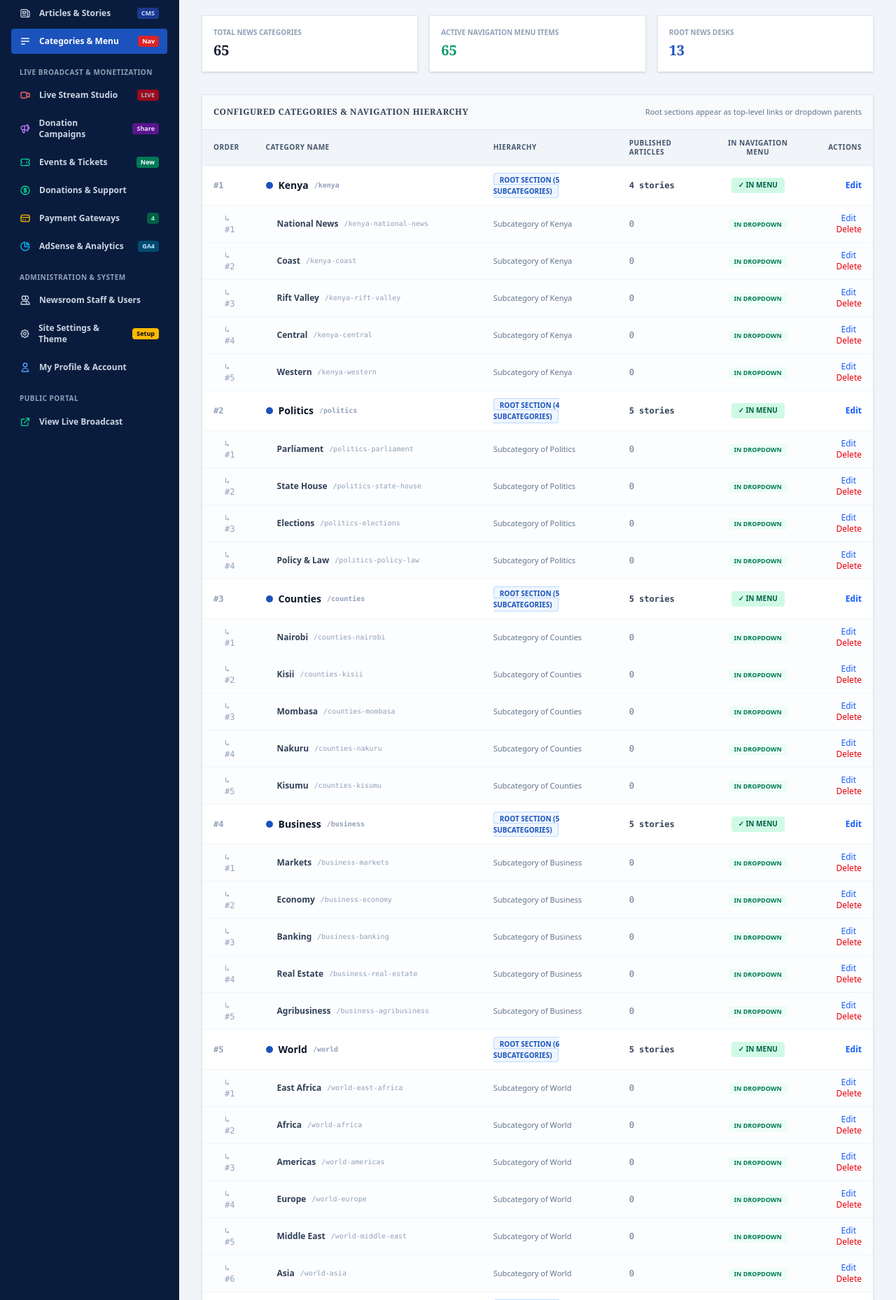
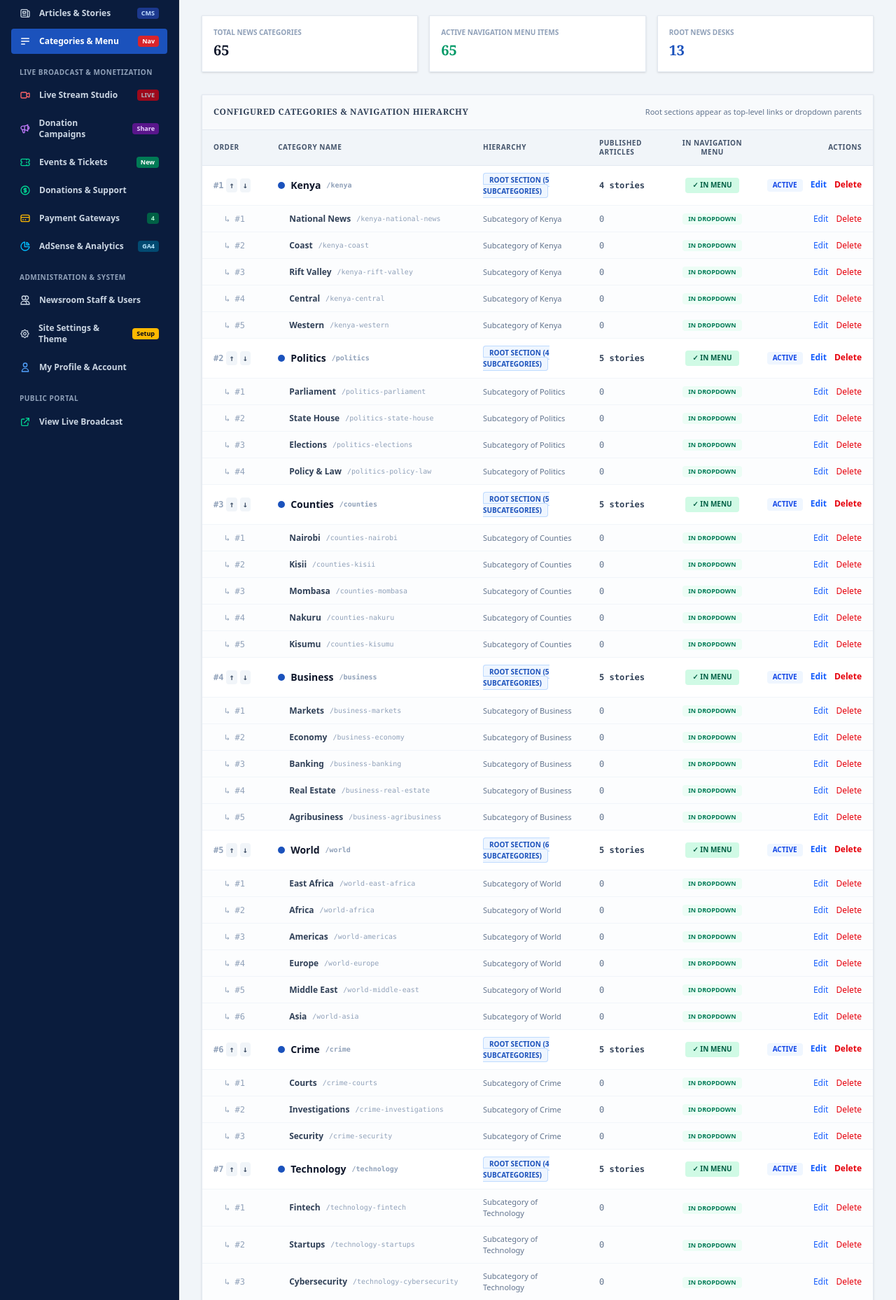
Before and after one commit to motechgroup/kisiitvcms, a Laravel app: page /admin/categories in a window 1280 px wide. Shown: the part 190-2048 px from the top of the page at 70% size. Run offline with Laravel 12, Linux system fonts and the light colour scheme; a user stored in the database is signed in; data comes from the database, SQL or seed files in the repository; style sheets or scripts are compiled from the project's sources; some web fonts are replaced.

Commit message:
feat(events,nav): seed demo Kisii TV event and add category reorder, active toggle, and safe delete

```diff
--- a/app/Http/Controllers/Admin/CategoryController.php
+++ b/app/Http/Controllers/Admin/CategoryController.php
@@ -3,9 +3,11 @@
 namespace App\Http\Controllers\Admin;
 
 use App\Http\Controllers\Controller;
+use App\Models\Article;
 use App\Models\Category;
 use Illuminate\Http\RedirectResponse;
 use Illuminate\Http\Request;
+use Illuminate\Support\Facades\DB;
 use Illuminate\Support\Str;
 use Illuminate\View\View;
 
@@ -124,24 +126,95 @@ class CategoryController extends Controller
     }
 
     /**
-     * Remove the specified category from database.
+     * Quick toggle for category active status.
+     */
+    public function toggleActive(Category $category): RedirectResponse
+    {
+        $category->is_active = ! $category->is_active;
+        $category->save();
+
+        $status = $category->is_active ? 'activated' : 'disabled';
+
+        return redirect()->route('admin.categories.index')
+            ->with('success', "Category '{$category->name}' has been {$status}.");
+    }
+
+    /**
+     * Move a category up or down in the navigation display order.
+     */
+    public function move(Request $request, Category $category): RedirectResponse
+    {
+        $direction = $request->input('direction', 'up');
+
+        $siblings = Category::where('parent_id', $category->parent_id)
+            ->orderBy('display_order')
+            ->orderBy('id')
+            ->get()
+            ->values();
+
+        $currentIndex = $siblings->search(fn (Category $item) => $item->id === $category->id);
+
+        if ($currentIndex !== false) {
+            $targetIndex = $direction === 'down' ? $currentIndex + 1 : $currentIndex - 1;
+
+            if ($siblings->has($targetIndex)) {
+                $reordered = $siblings->all();
+                [$reordered[$currentIndex], $reordered[$targetIndex]] = [$reordered[$targetIndex], $reordered[$currentIndex]];
+
+                foreach ($reordered as $order => $item) {
+                    $item->update(['display_order' => $order + 1]);
+                }
+            }
+        }
+
+        return redirect()->route('admin.categories.index')
+            ->with('success', "Navigation order updated for '{$category->name}'.");
+    }
+
+    /**
+     * Safely delete a category (reassigning any articles and preserving subcategories).
      */
     public function destroy(Category $category): RedirectResponse
     {
-        if ($category->articles()->exists()) {
-            return redirect()->route('admin.categories.index')
-                ->with('error', "Cannot delete category '{$category->name}' because it contains articles. Reassign or remove its articles first.");
+        $name = $category->name;
+        $articleCount = $category->articles()->count();
+
+        if ($articleCount > 0) {
+            $fallback = $category->parent_id
+                ? Category::find($category->parent_id)
+                : Category::where('id', '!=', $category->id)
+                    ->whereNull('parent_id')
+                    ->orderBy('display_order')
+                    ->first()
+                    ?? Category::where('id', '!=', $category->id)->first();
+
+            if (! $fallback) {
+                return redirect()->route('admin.categories.index')
+                    ->with('error', "Cannot delete '{$name}' because it is the only category left and still has {$articleCount} articles.");
+            }
         }
 
-        if ($category->children()->exists()) {
-            return redirect()->route('admin.categories.index')
-                ->with('error', "Cannot delete category '{$category->name}' because it has subcategories. Reassign or remove subcategories first.");
-        }
+        DB::transaction(function () use ($category, $articleCount): void {
+            if ($articleCount > 0) {
+                $fallbackId = $category->parent_id
+                    ?: Category::where('id', '!=', $category->id)
+                        ->whereNull('parent_id')
+                        ->orderBy('display_order')
+                        ->value('id')
+                    ?: Category::where('id', '!=', $category->id)->value('id');
 
-        $name = $category->name;
-        $category->delete();
+                Article::where('category_id', $category->id)->update(['category_id' => $fallbackId]);
+            }
+
+            Article::where('subcategory_id', $category->id)->update(['subcategory_id' => null]);
+            Category::where('parent_id', $category->id)->update(['parent_id' => $category->parent_id]);
+
+            $category->delete();
+        });
+
+        $note = $articleCount > 0 ? " ({$articleCount} articles were safely reassigned)." : '.';
 
         return redirect()->route('admin.categories.index')
-            ->with('success', "Category '{$name}' deleted successfully.");
+            ->with('success', "Category '{$name}' deleted successfully{$note}");
     }
 }
--- a/resources/views/admin/categories/index.blade.php
+++ b/resources/views/admin/categories/index.blade.php
@@ -62,8 +62,22 @@
                     @forelse($rootCategories as $root)
                         <!-- ROOT CATEGORY ROW -->
                         <tr class="bg-white hover:bg-slate-50/80 transition font-semibold">
-                            <td class="py-3 px-4 font-mono text-slate-400">
-                                #{{ $root->display_order }}
+                            <td class="py-3 px-4 font-mono text-slate-400 whitespace-nowrap">
+                                <div class="flex items-center gap-1">
+                                    <span>#{{ $root->display_order }}</span>
+                                    <form method="POST" action="{{ route('admin.categories.move', $root) }}" class="inline">
+                                        @csrf
+                                        @method('PATCH')
+                                        <input type="hidden" name="direction" value="up">
+                                        <button type="submit" title="Move Up" class="px-1 py-0.5 rounded bg-slate-100 hover:bg-slate-200 text-slate-600 cursor-pointer">&uarr;</button>
+                                    </form>
+                                    <form method="POST" action="{{ route('admin.categories.move', $root) }}" class="inline">
+                                        @csrf
+                                        @method('PATCH')
+                                        <input type="hidden" name="direction" value="down">
+                                        <button type="submit" title="Move Down" class="px-1 py-0.5 rounded bg-slate-100 hover:bg-slate-200 text-slate-600 cursor-pointer">&darr;</button>
+                                    </form>
+                                </div>
                             </td>
                             <td class="py-3 px-4">
                                 <div class="flex items-center space-x-2">
@@ -97,19 +111,25 @@
                                     @endif
                                 </form>
                             </td>
-                            <td class="py-3 px-4 text-right space-x-2">
+                            <td class="py-3 px-4 text-right space-x-2 whitespace-nowrap">
+                                <form method="POST" action="{{ route('admin.categories.toggle-active', $root) }}" class="inline">
+                                    @csrf
+                                    @method('PATCH')
+                                    <button type="submit" class="px-2 py-0.5 rounded text-[10px] font-bold uppercase cursor-pointer {{ $root->is_active ? 'bg-blue-50 text-blue-700 hover:bg-slate-200' : 'bg-slate-200 text-slate-500 hover:bg-emerald-100 hover:text-emerald-800' }}">
+                                        {{ $root->is_active ? 'Active' : 'Off' }}
+                                    </button>
+                                </form>
                                 <button type="button"
                                     @click="activeEditCategory = {{ json_encode($root) }}; editModalOpen = true"
-                                    class="text-blue-600 hover:underline font-semibold">
+                                    class="text-blue-600 hover:underline font-semibold cursor-pointer">
                                     Edit
                                 </button>
-                                @if($root->articles_count === 0 && $root->children->isEmpty())
-                                    <form method="POST" action="{{ route('admin.categories.destroy', $root) }}" class="inline" onsubmit="return confirm('Delete this category?')">
+                                <form method="POST" action="{{ route('admin.categories.destroy', $root) }}" class="inline"
+                                    onsubmit="return confirm('Delete category {{ addslashes($root->name) }}? Any articles in it will be safely reassigned to another category.');">
                                     @csrf
                                     @method('DELETE')
-                                        <button type="submit" class="text-red-600 hover:underline font-semibold">Delete</button>
+                                    <button type="submit" class="text-red-600 hover:underline font-semibold cursor-pointer">Delete</button>
                                 </form>
-                                @endif
                             </td>
                         </tr>
 
@@ -148,19 +168,18 @@
                                         @endif
                                     </form>
                                 </td>
-                                <td class="py-2.5 px-4 text-right space-x-2">
+                                <td class="py-2.5 px-4 text-right space-x-2 whitespace-nowrap">
                                     <button type="button"
                                         @click="activeEditCategory = {{ json_encode($child) }}; editModalOpen = true"
-                                        class="text-blue-600 hover:underline">
+                                        class="text-blue-600 hover:underline cursor-pointer">
                                         Edit
                                     </button>
-                                    @if($child->articles_count === 0)
-                                        <form method="POST" action="{{ route('admin.categories.destroy', $child) }}" class="inline" onsubmit="return confirm('Delete this subcategory?')">
+                                    <form method="POST" action="{{ route('admin.categories.destroy', $child) }}" class="inline"
+                                        onsubmit="return confirm('Delete subcategory {{ addslashes($child->name) }}?');">
                                         @csrf
                                         @method('DELETE')
-                                            <button type="submit" class="text-red-600 hover:underline">Delete</button>
+                                        <button type="submit" class="text-red-600 hover:underline cursor-pointer">Delete</button>
                                     </form>
-                                    @endif
                                 </td>
                             </tr>
                         @endforeach
--- a/routes/web.php
+++ b/routes/web.php
@@ -95,6 +95,8 @@ Route::middleware('auth')->group(function () {
         Route::post('/categories', [CategoryController::class, 'store'])->name('categories.store');
         Route::put('/categories/{category}', [CategoryController::class, 'update'])->name('categories.update');
         Route::patch('/categories/{category}/toggle-menu', [CategoryController::class, 'toggleMenu'])->name('categories.toggle-menu');
+        Route::patch('/categories/{category}/toggle-active', [CategoryController::class, 'toggleActive'])->name('categories.toggle-active');
+        Route::patch('/categories/{category}/move', [CategoryController::class, 'move'])->name('categories.move');
         Route::delete('/categories/{category}', [CategoryController::class, 'destroy'])->name('categories.destroy');
 
         // Articles & Editorial Management
```
Also changed, not shown: tests/Feature/EventTicketingTest.php (+59 -2 lines), database/migrations/2026_11_27_120800_seed_demo_kisii_tv_event.php (added). Lines whose indentation alone changed are shown as unchanged.
